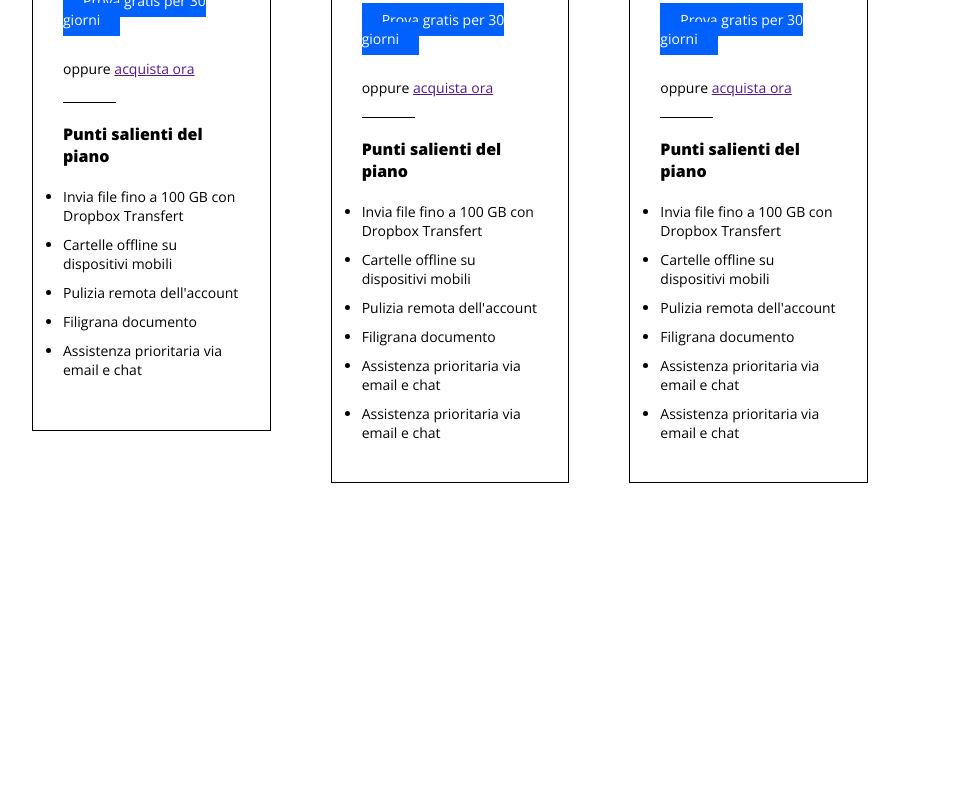
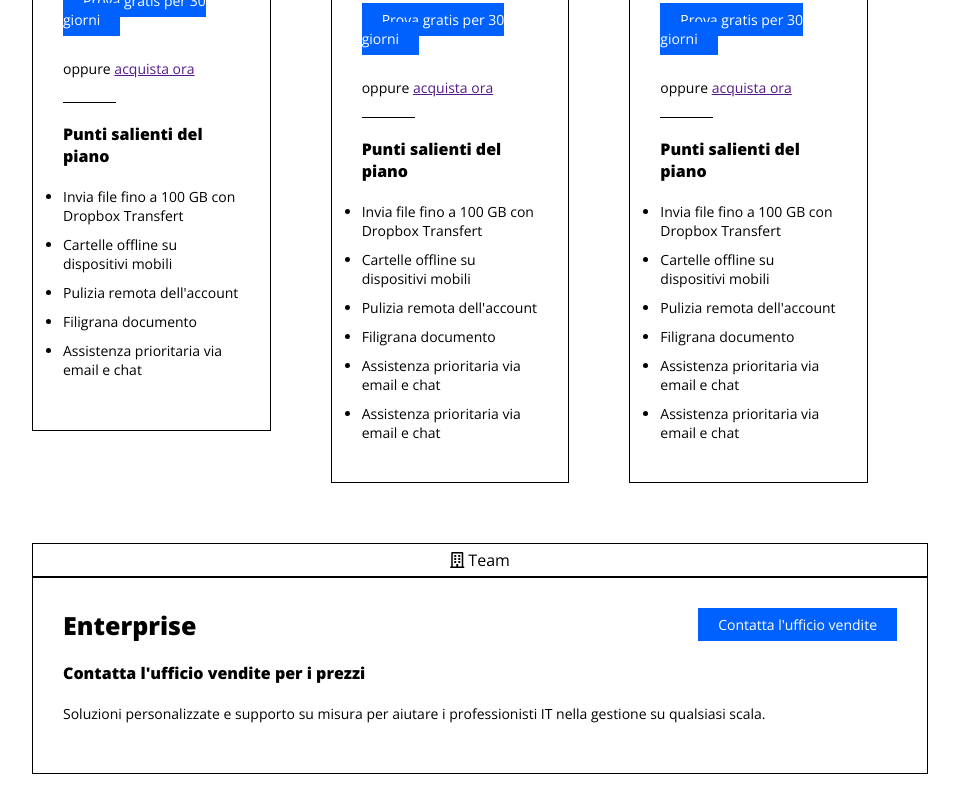
Before and after one commit to banjug/htmlcss-dropbox, a plain HTML site: page index.html in a window 1280 px wide. Shown: the part 1580-2392 px from the top of the page, without its empty margins (160-1119 px from the left). Before the commit the page ends 2063 px from the top, so only its background shows below. Drawn offline with nearby package versions, Linux system fonts and the light colour scheme.

Commit message:
ultima colonna sezione piani

```diff
--- a/css/style.css
+++ b/css/style.css
@@ -209,3 +209,20 @@ nav {
         .tableData ul li {
             margin-bottom: 10px;
         }
+
+#lastCol {
+margin: 60px 0;
+}
+
+#lastCol .tableHead {
+    width: 100%;
+}
+
+#lastCol .tableData {
+    width: 100%;
+    min-height: auto;
+}
+
+#lastCol .tableData h4 {
+    margin: 0;
+}
--- a/index.html
+++ b/index.html
@@ -224,6 +224,29 @@
 
             </div>
 
+            <!-- quarta colonna  -->
+            <div id="lastCol">
+                <div class="tableHead">
+                    <i class="far fa-building"></i> Team
+                </div>
+                <div class="tableData">
+
+                    <div class="clearfix">
+                        <h4 class="floatL">
+                            Enterprise
+                        </h4>
+                        <a href="" class="button floatR">Contatta l'ufficio vendite</a>
+                    </div>
+
+                    <h5>
+                        Contatta l'ufficio vendite per i prezzi
+                    </h5>
+
+                    <span>Soluzioni personalizzate e supporto su misura per aiutare i professionisti IT nella gestione su qualsiasi scala.</span>
+
+                </div>
+            </div>
+
 
 
 
```
